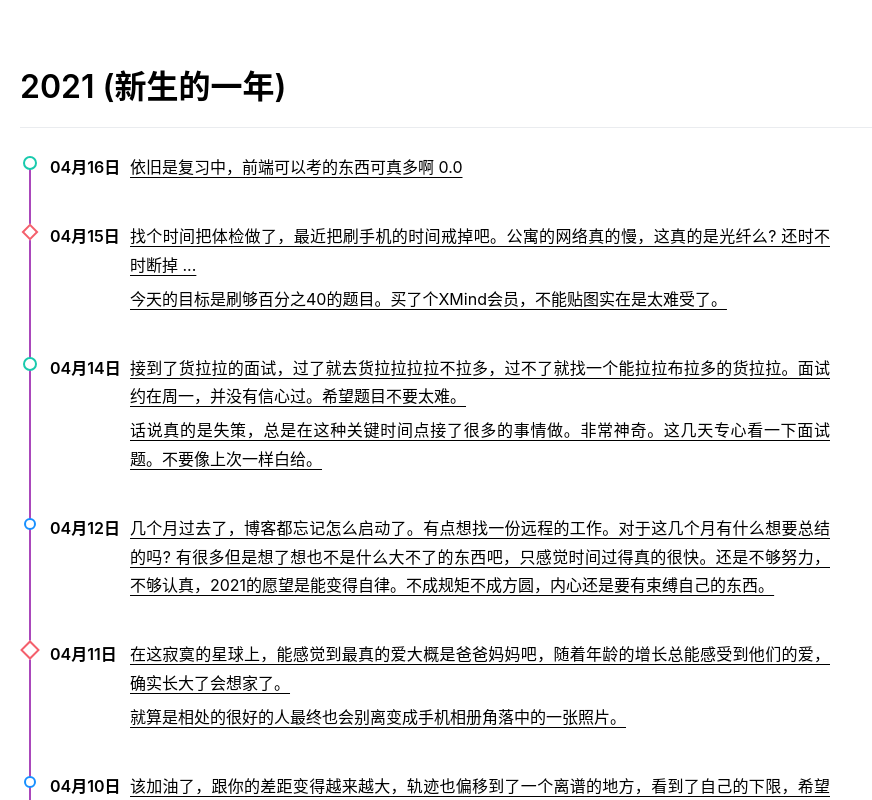
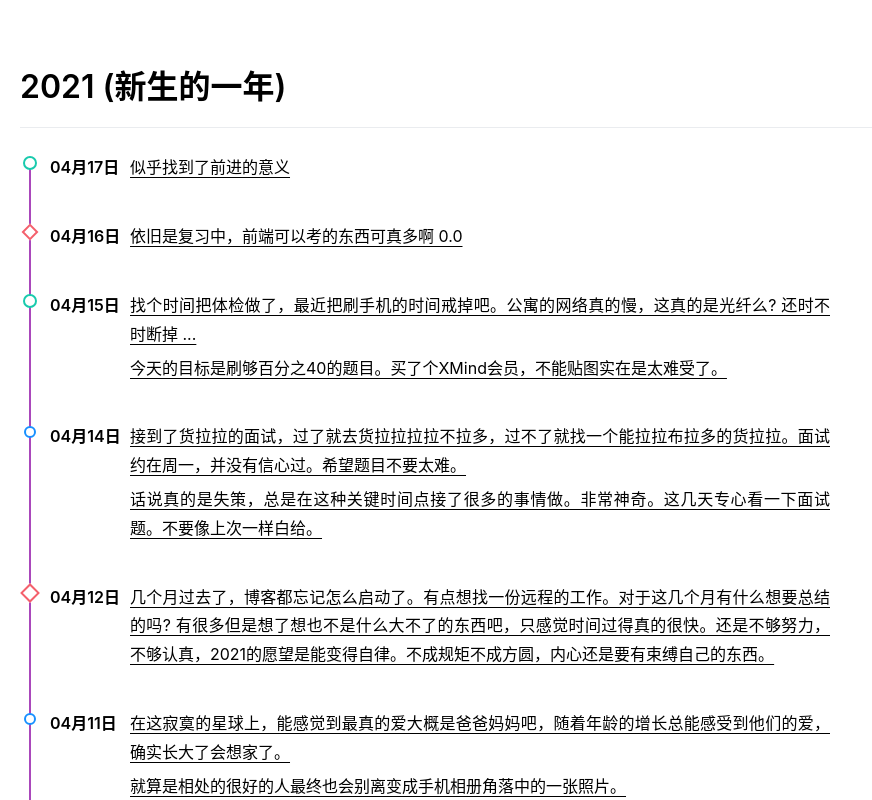
Before and after one commit to Nbsaw/dura, a Next.js app: page /timeline/components/RenderTimeLine in a window 1280 px wide. Shown: the top 800 px of the page, without its empty margins (0-872 px from the left). Built offline with nearby package versions, Linux system fonts and the light colour scheme; a web font is replaced by a local one.

Commit message:
feat: new event

```diff
--- a/constant/timeline.tsx
+++ b/constant/timeline.tsx
@@ -50,6 +50,10 @@ interface TimelineType {
 
 const Timeline: TimelineType = {
   "2021 (新生的一年)": [
+    {
+      time: "04月17日",
+      text: "似乎找到了前进的意义"
+    },
     {
       time: "04月16日",
       text: [
```
